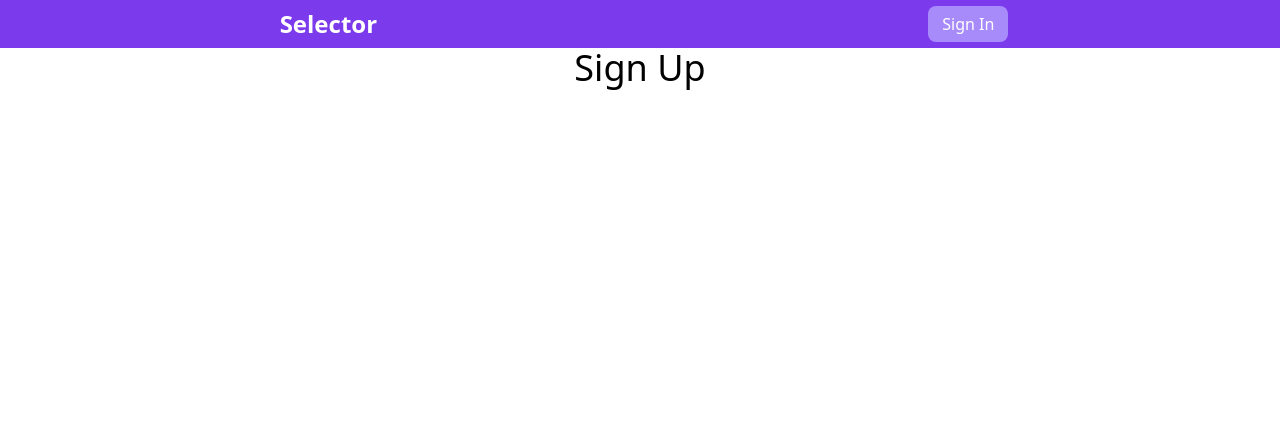
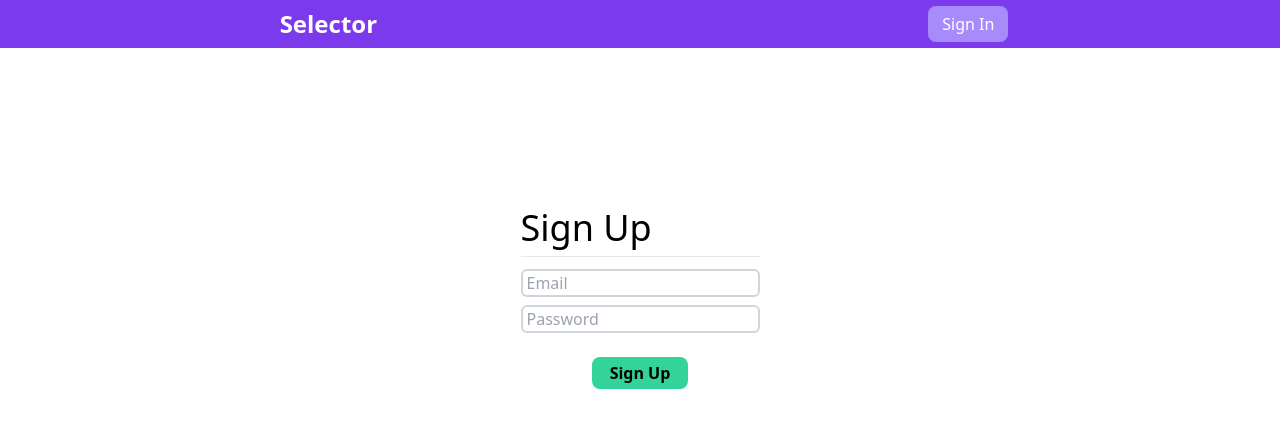
Before and after one commit to RangerVinven/School-Student-Selector, a React (Vite) app: page /signup in a window 1280 px wide. Shown: the top 428 px of the page. Built offline with nearby package versions, Linux system fonts and the light colour scheme.

Commit message:
Made the signup page

```diff
--- a/src/pages/Signin.tsx
+++ b/src/pages/Signin.tsx
@@ -23,7 +23,6 @@ export default function Signin() {
 				<Link to="/signup" >
 					<button className='bg-green-400 w-24 text-md font-bold py-1 hover:shadow-md rounded-lg'>Sign Up</button>
 				</Link>
-
 			</div>
 		</div>
     </div>
--- a/src/pages/Signup.tsx
+++ b/src/pages/Signup.tsx
@@ -1,10 +1,26 @@
 import React from 'react';
 import Header from '../components/Header';
+import { Link } from 'react-router-dom';
 
 export default function Signup() {
   return (
-    <div className="flex items-center justify-center">
-		  <Header title="Sign Up" />
+    <div className="flex items-center justify-center mt-40">
+      <div className='w-fit'>
+        <div className=''>
+          <Header title="Sign Up" />
+        </div>
+        <hr className='my-2' />
+
+        <div className="w-full flex flex-col items-center">
+          <input placeholder="Email" className='border-gray-300 rounded-md border-2 pl-1 mt-1 mb-2'></input>
+          <input placeholder="Password" className='border-gray-300 rounded-md border-2 pl-1 mb-4'></input>
+
+          <Link to="/signup" className='mt-2' >
+            <button className='bg-green-400 w-24 text-md font-bold py-1 hover:shadow-md rounded-lg'>Sign Up</button>
+          </Link>
+
+        </div>
+		  </div>
     </div>
   )
 }
```
